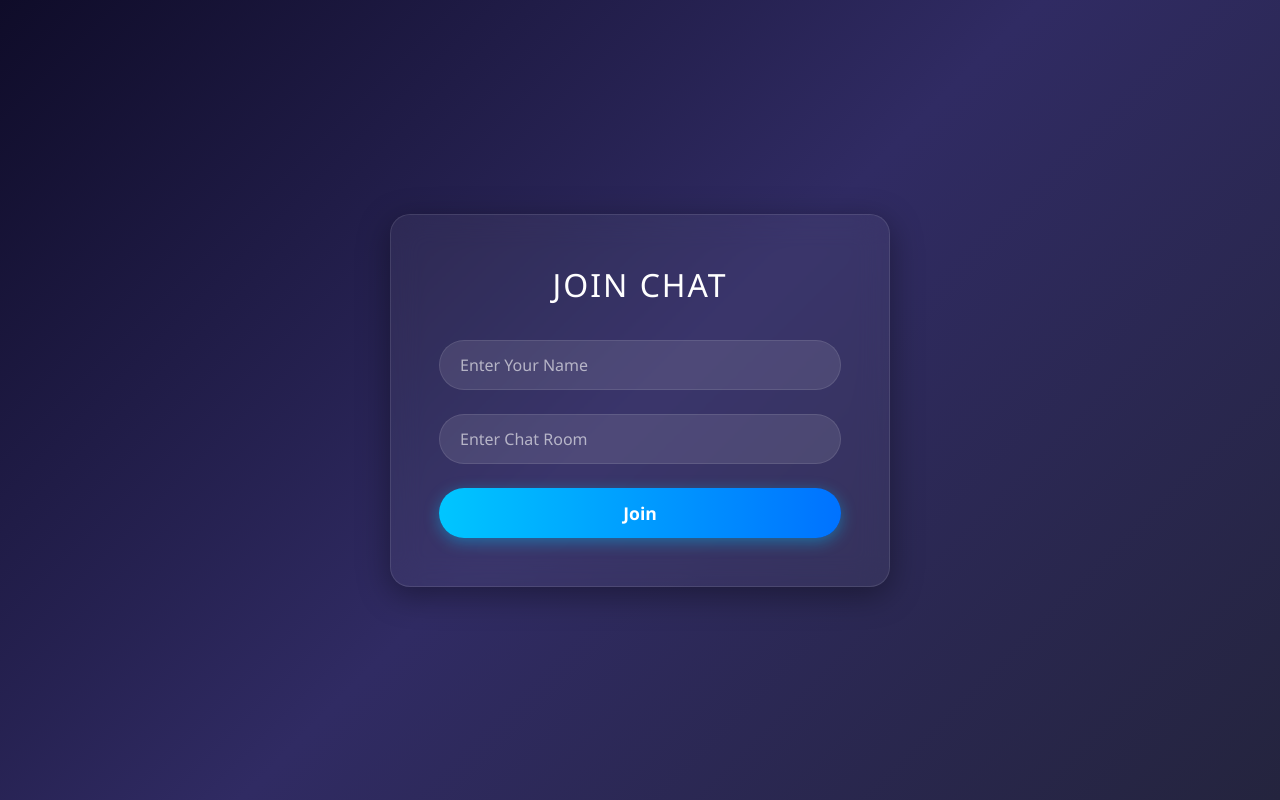
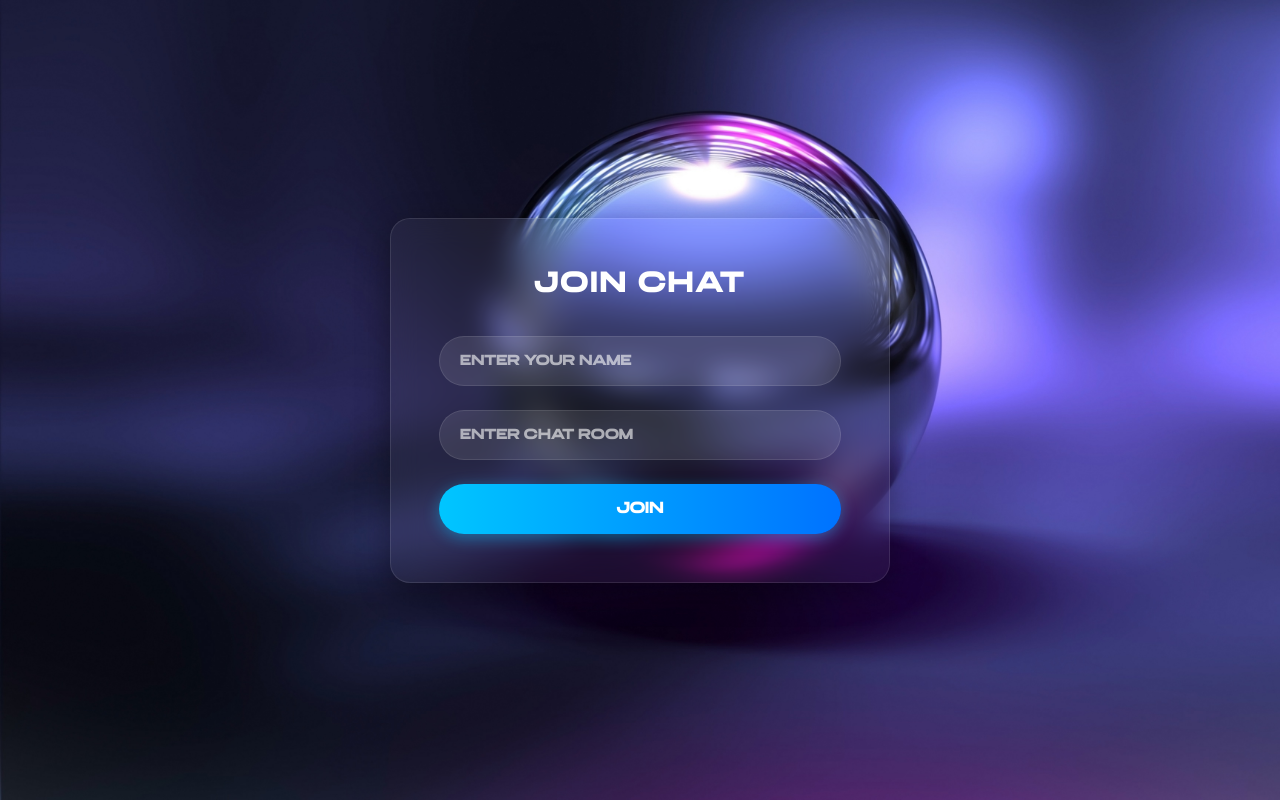
Before and after one commit to muhammadabdullahwaseem-coder/Client-Socket-io-Chat-app, a React (Vite) app: page / in a window 1280 px wide. Built offline with nearby package versions, Linux system fonts and the light colour scheme; no server answers.

Commit message:
added some files

```diff
--- a/src/app.jsx
+++ b/src/app.jsx
@@ -2,7 +2,7 @@ import React, { useState } from 'react'
 import io from 'socket.io-client'
 import { Chat } from './Chat'
 import music from './Client_src_mixkit-tile-game-reveal-960.wav'
-import abd from  '../src/assets/abcd.mp3'
+import abcd from  './src/assets/abcd.mp3'
 
 const socket = io.connect("http://localhost:1000")
 
--- a/src/index.css
+++ b/src/index.css
@@ -1,12 +1,30 @@
+@font-face {
+  font-family: 'GC EpicPro';
+  src: url('../public/font/gc-epicpro.ttf') format('truetype');
+  font-weight: normal;
+  font-style: normal;
+}
+
 * {
   box-sizing: border-box;
   margin: 0;
   padding: 0;
-  font-family: 'Segoe UI', Tahoma, Geneva, Verdana, sans-serif;
+  font-family: 'GC EpicPro', sans-serif !important;
+}
+*/
+.message_bubble,
+.message_bubble p {
+
+  font-family:  'Helvetica Neue', Arial, sans-serif !important;
+
+
+  letter-spacing: 0.3px;
+  font-weight: 400;
 }
 
 body {
-  background: linear-gradient(135deg, #0f0c29 0%, #302b63 50%, #24243e 100%);
+  background-image: url('./bgimg.jpg');
+  background-size: cover;
   color: white;
   height: 100vh;
   width: 100vw;
@@ -15,7 +33,6 @@ body {
   align-items: center;
   overflow: hidden;
 }
-
 .join_room {
   width: 500px;
   background: rgba(255, 255, 255, 0.05);
```
Also changed, not shown: public/font/gc-epicpro.ttf (added), src/bgimg.jpg (added).
